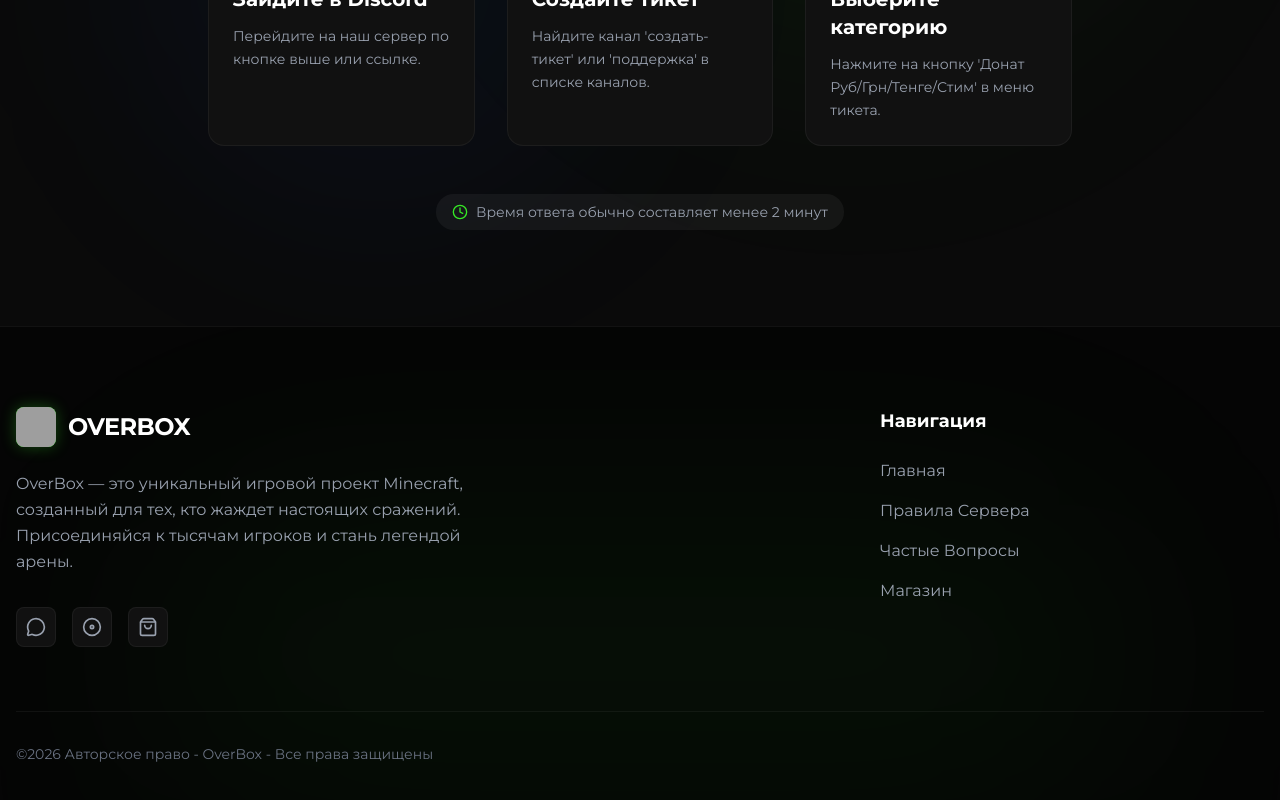
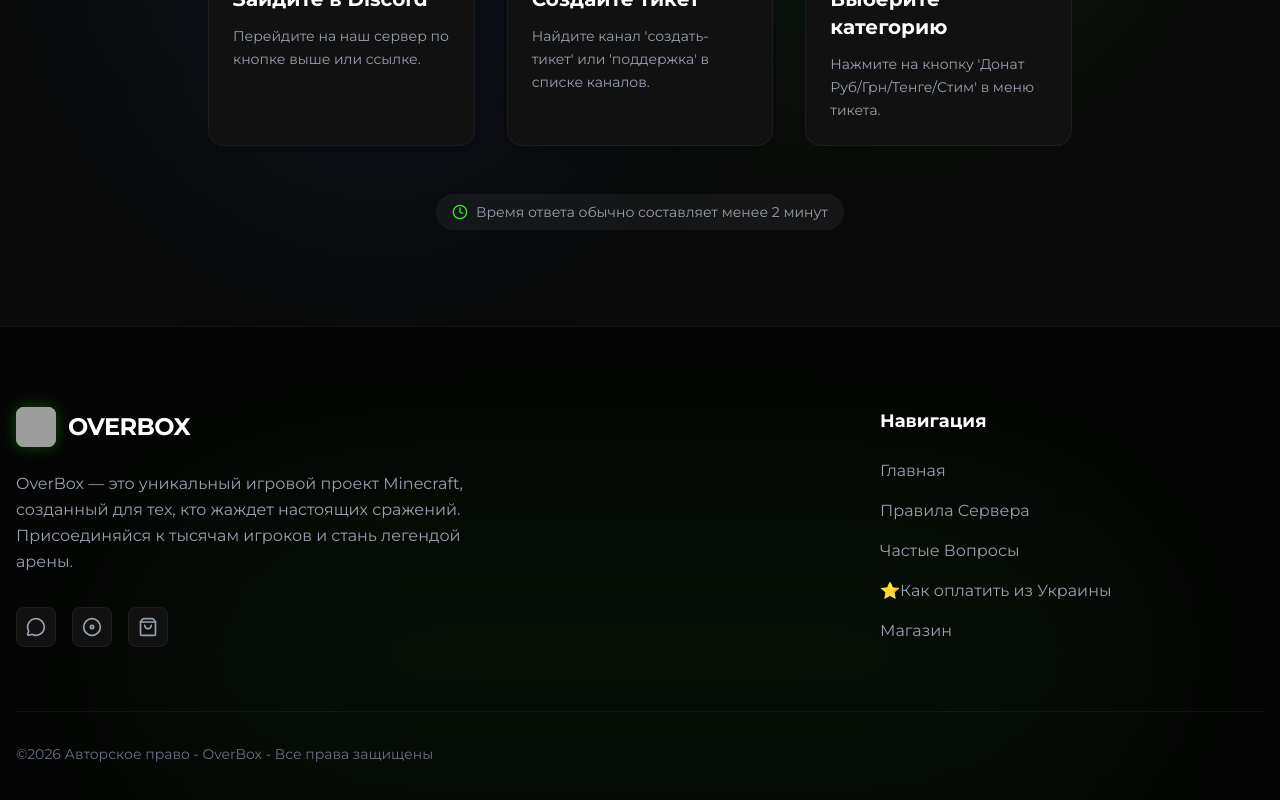
Before and after one commit to etoderk1/overbox, a React (Vite) app: page /donat in a window 1280 px wide. Shown: the part 742-1542 px from the top of the page. Built offline with nearby package versions, Linux system fonts and the light colour scheme; grey boxes are pictures that could not be loaded.

Commit message:
Update Footer.tsx

```diff
--- a/src/components/Footer.tsx
+++ b/src/components/Footer.tsx
@@ -39,6 +39,7 @@
               <li><FooterLink onClick={() => onNavigate('home')}>Главная</FooterLink></li>
               <li><FooterLink onClick={() => onNavigate('rules')}>Правила Сервера</FooterLink></li>
               <li><FooterLink onClick={() => onNavigate('faq')}>Частые Вопросы</FooterLink></li>
+              <li><FooterLink onClick={() => onNavigate('donat')}>⭐️Как оплатить из Украины</FooterLink></li>
               <li><a href="https://shop.overbox.fun" className="text-gray-400 hover:text-[#36e826] transition-colors">Магазин</a></li>
             </ul>
           </div>
```
